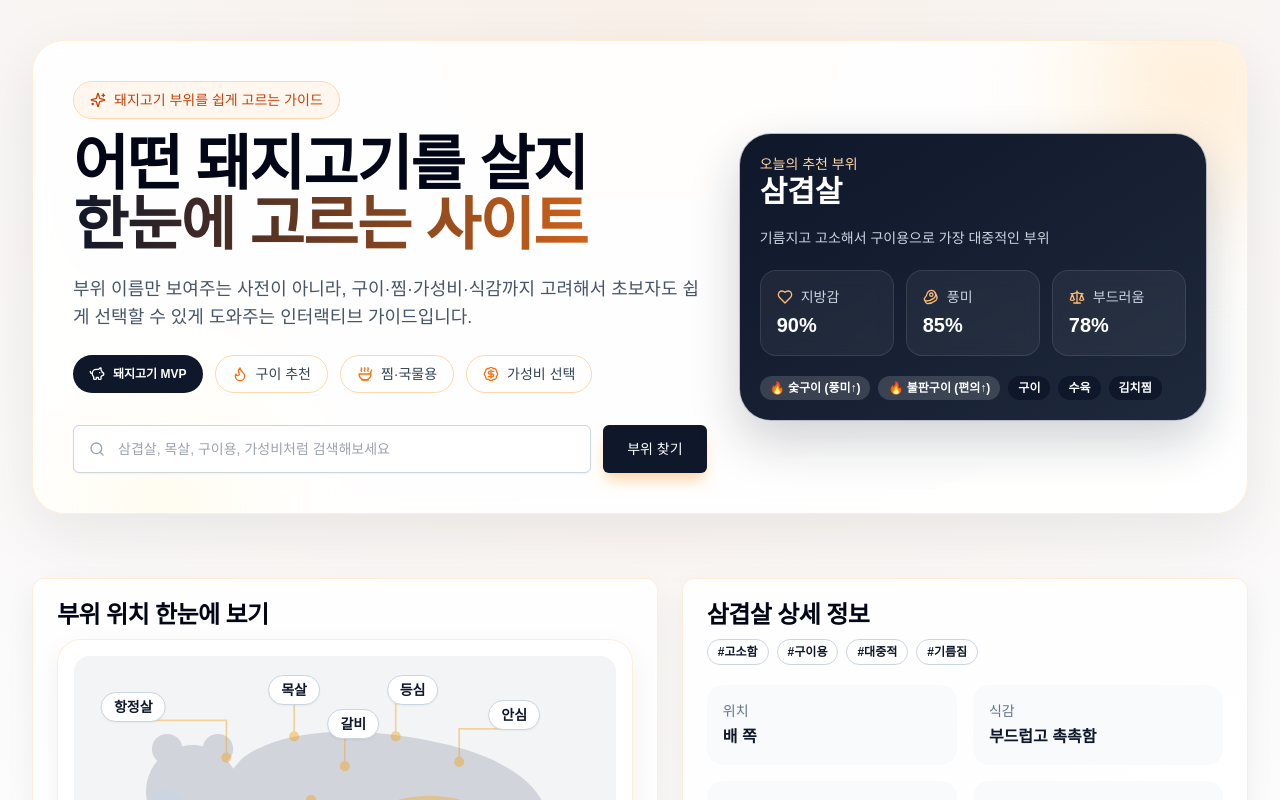
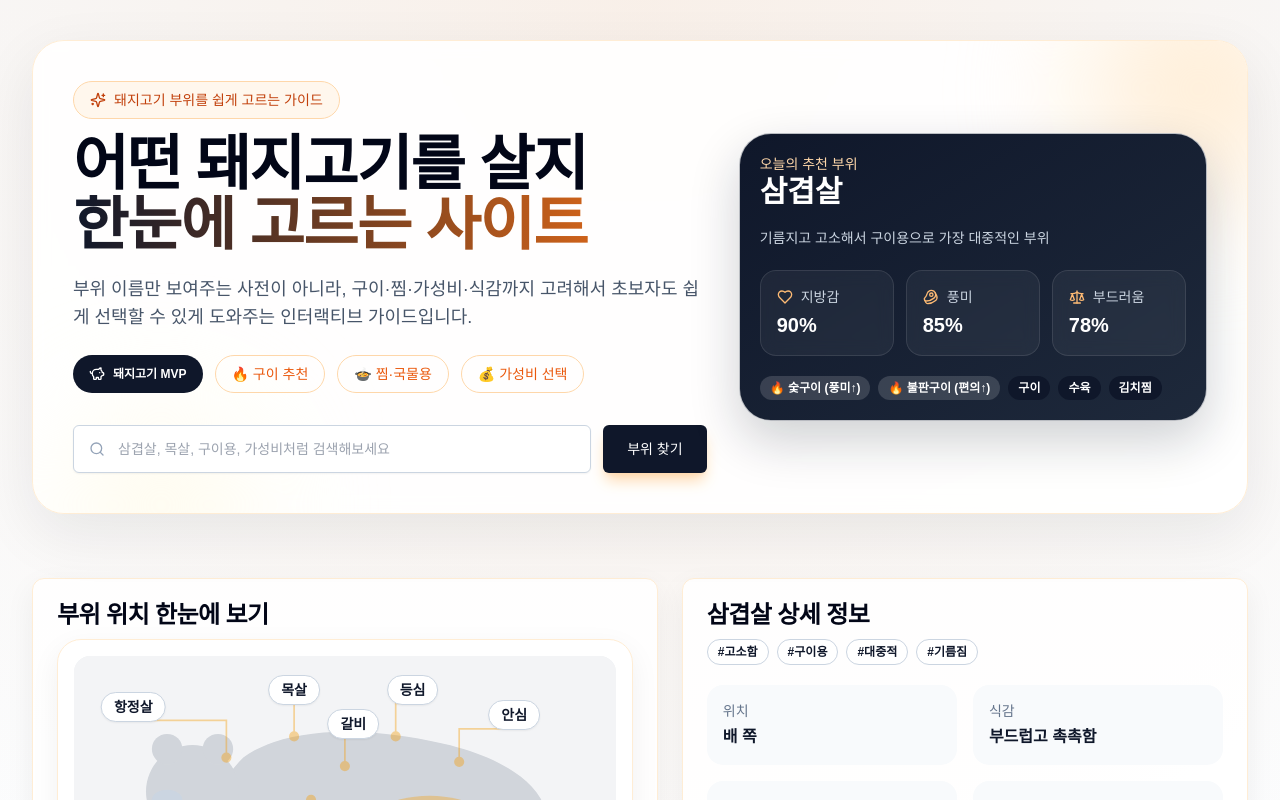
Before and after one commit to kwon3715/pork-guide, a Next.js app: page / in a window 1280 px wide. Shown: the top 800 px of the page. Built offline with nearby package versions, Linux system fonts and the light colour scheme.

Commit message:
Update page.tsx

```diff
--- a/app/page.tsx
+++ b/app/page.tsx
@@ -785,9 +785,29 @@ function HomeView({
 
               <div className="mt-6 flex flex-wrap gap-3">
                 <Badge className="rounded-full border-0 bg-slate-900 px-4 py-2 text-sm text-white hover:bg-slate-900"><PiggyBank className="mr-2 h-4 w-4" /> 돼지고기 MVP</Badge>
-                <button type="button" onClick={() => applyQuickKeyword("grill")} className="inline-flex items-center rounded-full border border-orange-200 bg-white px-4 py-2 text-sm text-slate-700 transition hover:border-orange-300 hover:bg-orange-50"><Flame className="mr-2 h-4 w-4 text-orange-500" /> 구이 추천</button>
-                <button type="button" onClick={() => applyQuickKeyword("stew")} className="inline-flex items-center rounded-full border border-orange-200 bg-white px-4 py-2 text-sm text-slate-700 transition hover:border-orange-300 hover:bg-orange-50"><Soup className="mr-2 h-4 w-4 text-orange-500" /> 찜·국물용</button>
-                <button type="button" onClick={() => applyQuickKeyword("budget")} className="inline-flex items-center rounded-full border border-orange-200 bg-white px-4 py-2 text-sm text-slate-700 transition hover:border-orange-300 hover:bg-orange-50"><BadgeDollarSign className="mr-2 h-4 w-4 text-orange-500" /> 가성비 선택</button>
+                <button
+  type="button"
+  onClick={() => applyQuickKeyword("grill")}
+  className="rounded-full border-orange-200 text-orange-600 hover:bg-orange-50 hover:border-orange-300 px-4 py-2 text-sm font-medium transition border"
+>
+  🔥 구이 추천
+</button>
+
+<button
+  type="button"
+  onClick={() => applyQuickKeyword("stew")}
+  className="rounded-full border-orange-200 text-orange-600 hover:bg-orange-50 hover:border-orange-300 px-4 py-2 text-sm font-medium transition border"
+>
+  🍲 찜·국물용
+</button>
+
+<button
+  type="button"
+  onClick={() => applyQuickKeyword("budget")}
+  className="rounded-full border-orange-200 text-orange-600 hover:bg-orange-50 hover:border-orange-300 px-4 py-2 text-sm font-medium transition border"
+>
+  💰 가성비 선택
+</button>
               </div>
 
               <div className="mt-8 flex flex-col gap-3 sm:flex-row">
```
